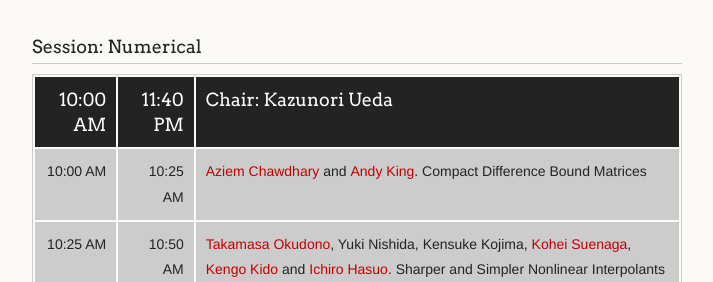
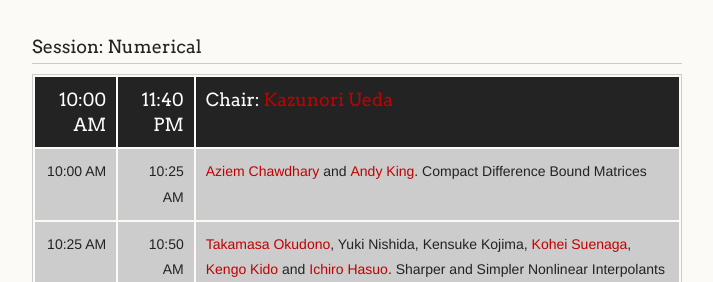
Before and after one commit to www-aplas/www-aplas.github.io, a Jekyll site: the page built from program.md, in a window 1280 px wide and 900 px high, scrolled down 2880 px. Shown: the part 171-453 px from the top of the window, without its empty margins (278-991 px from the left). Built offline with Jekyll 4.4.1, drawn with Linux system fonts in a browser that asks for light colours; our own code applies the rules of GitHub Pages for plain Markdown files; a script that is not in the unit is left out; some of the changed lines change nothing that is shown.

Commit message:
Fix link

```diff
--- a/program.md
+++ b/program.md
@@ -83,7 +83,7 @@
 
 ### Session: Numerical
 
-| 10:00 AM | 11:40 PM | Chair: Kazunori Ueda |
+| 10:00 AM | 11:40 PM | Chair: [Kazunori Ueda](http://www.ueda.info.waseda.ac.jp/~ueda/) |
 |---------:|---------:|---|
 | 10:00 AM | 10:25 AM | [Aziem Chawdhary](http://www.chawdhary.co.uk) and [Andy King](http://www.cs.kent.ac.uk/people/staff/amk/). Compact Difference Bound Matrices |
 | 10:25 AM | 10:50 AM | [Takamasa Okudono](http://group-mmm.org/~tokudono/), Yuki Nishida, Kensuke Kojima, [Kohei Suenaga](http://www.fos.kuis.kyoto-u.ac.jp/~ksuenaga/), [Kengo Kido](http://www-mmm.is.s.u-tokyo.ac.jp/~kkido/) and [Ichiro Hasuo](http://group-mmm.org/~ichiro). Sharper and Simpler Nonlinear Interpolants for Program Verification |
```
